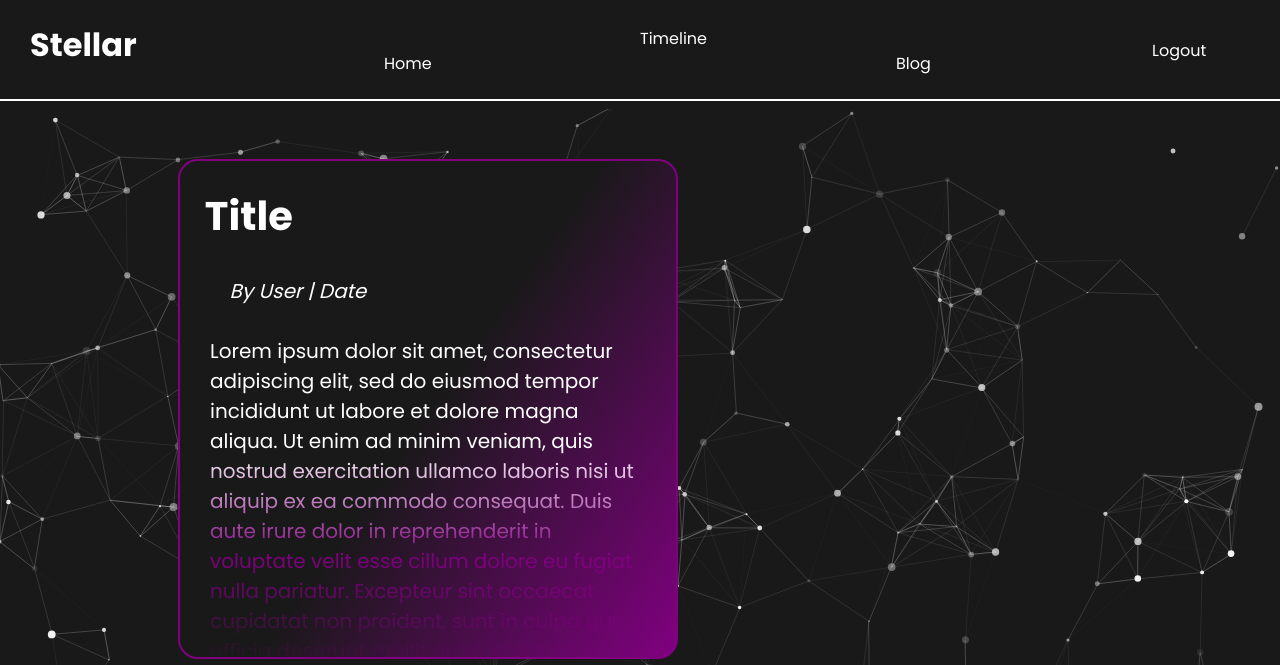
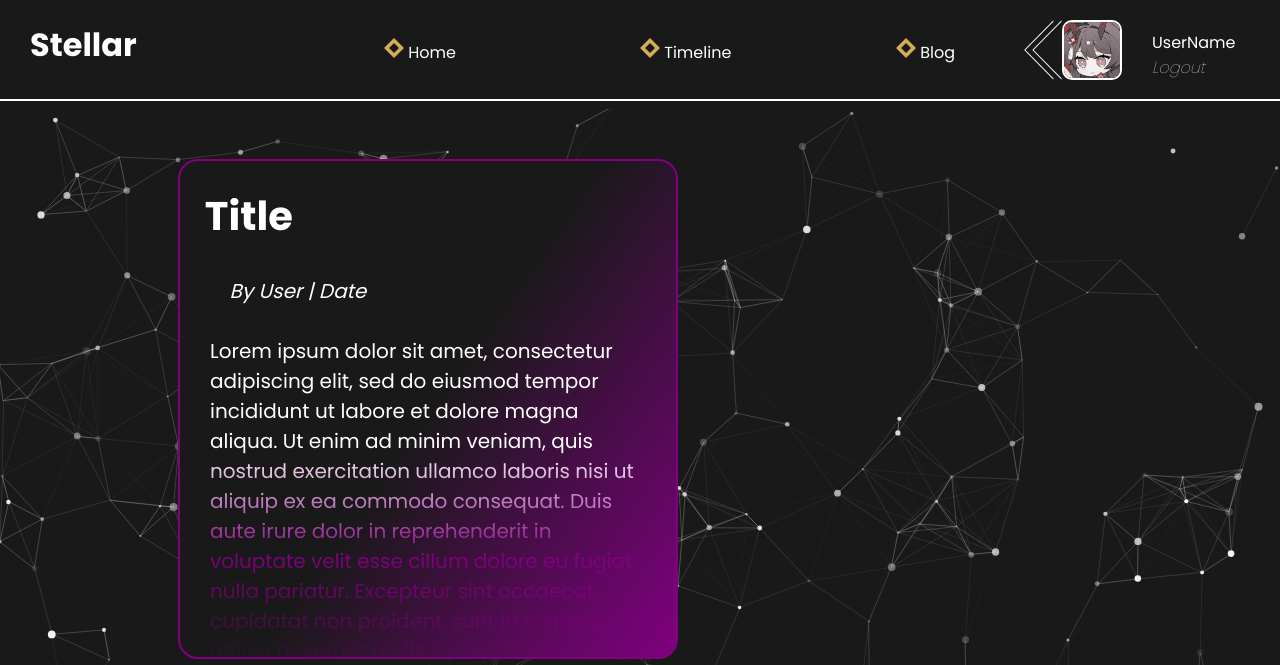
Before and after one commit to Isuru2701/Stellar, a PHP site: page /pages/forum.html in a window 1280 px wide. Shown: the top 665 px of the page. Run offline with PHP 8.4, Linux system fonts and the light colour scheme.

Commit message:
stylizing almost done

```diff
--- a/pages/forum.html
+++ b/pages/forum.html
@@ -49,10 +49,12 @@
 <body>
     <header class="navbar">
         <h1 style="margin-left:30px">Stellar</h1>
-        <a id="home" href="" style="margin-top: 20%;">Home</a>
-        <a id="timeline" href="timeline.html" style="margin-top: 10%">Timeline</a>
-        <a id="forum" href="" style="margin-top: 20%">Blog</a>
-        <a id="logout" href="" style="margin-top: 30%">Logout</a>
+        <a id="home" href="" style="margin-top: 15%;"><img src="../resources/thumb.png" alt="rect" width="20"/> Home</a>
+        <a id="timeline" href="timeline.html" style="margin-top: 15%"><img src="../resources/thumb.png" alt="rect" width="20"/> Timeline</a>
+        <a id="forum" href="forum.html" style="margin-top: 30%"><img src="../resources/thumb.png" alt="rect" width="20"/> Blog</a>
+        <img src="/resources/expander.png" style="margin-top:20px; width: 40px;"/>
+        <img src="/resources/example-profile.jpg"  alt="profile-pic"  style="margin-top:20px; width: 60px; border: white; border-style:solid; border-width: 2px; border-radius:10px"/>
+        <div id="profile">UserName <br> <a id="forum" href="" style="margin-top: 20%; font-style:italic; font-weight:lighter;"> Logout</a></div>
 
     </header>
     <hr>
--- a/styles/forum.css
+++ b/styles/forum.css
@@ -50,7 +50,7 @@ a:hover {
 
 .navbar {
     display: grid;
-    grid-template-columns: 30% 20% 20% 20% 10%;
+    grid-template-columns: 30% 20% 20% 10% 3% 7% 10%;
     background-color: rgb(25, 25, 25);
 }
 
@@ -79,6 +79,15 @@ canvas .particles-js-canvas-el {
     z-index: 0;
 
 }
+
+#profile {
+    color: #ffffff;
+    width: 100px;
+    margin-top: 30px;
+    margin-right: 10px;
+    overflow: hidden;
+    display: inline;
+    }
 
 .entry {
     border: purple;
@@ -139,6 +148,7 @@ canvas .particles-js-canvas-el {
     background: linear-gradient(#ffffff, #ffffff, purple, transparent);
     -webkit-text-fill-color: transparent;
     -webkit-background-clip: text;
+    background-clip: text;
 }
 
 /*comment styles*/
```
Also changed, not shown: resources/example-profile.jpg (added), resources/expander.png (added), resources/thumb.png (added).
